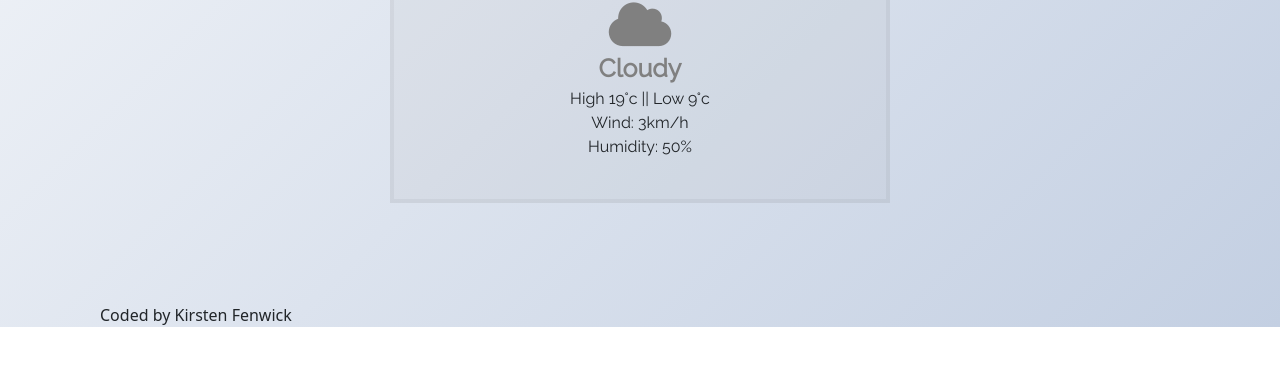
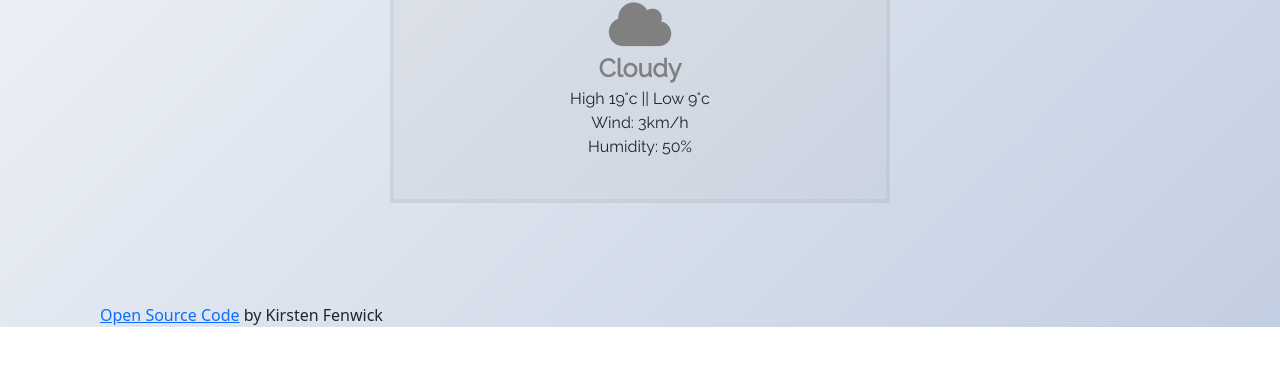
Before and after one commit to kirstf/SheCodesPlus-Project, a website built with Parcel: page index.html in a window 1280 px wide. Shown: the part 382-748 px from the top of the page. Built offline with nearby package versions, Linux system fonts and the light colour scheme.

Commit message:
Added link to github dir

```diff
--- a/index.html
+++ b/index.html
@@ -63,7 +63,14 @@
           </div>
         </div>
       </div>
-      <div class="footer"><p>Coded by Kirsten Fenwick</p></div>
+      <div class="footer">
+        <p>
+          <a href="https://github.com/kirstf/SheCodesPlus-Project.git"
+            >Open Source Code</a
+          >
+          by Kirsten Fenwick
+        </p>
+      </div>
     </div>
     <script src="src/index.js"></script>
   </body>
```
